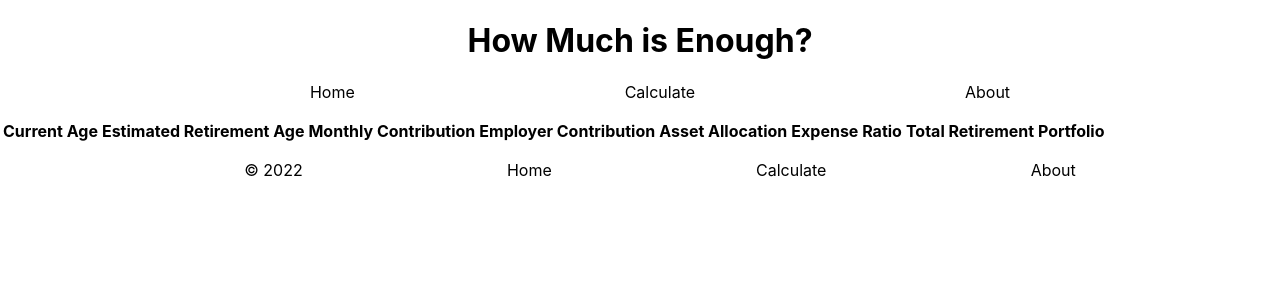
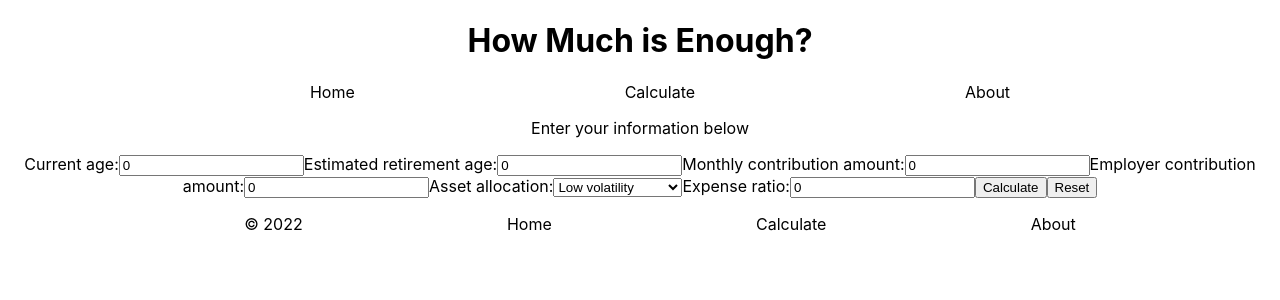
Before and after one commit to jlroland/retire-calc, a React (Create React App) app in the folder client/: page / in a window 1280 px wide. Shown: the top 300 px of the page. Built offline with nearby package versions, Linux system fonts and the light colour scheme.

Commit message:
Build up basic form and event handling for login and calculator

```diff
--- a/client/src/App.js
+++ b/client/src/App.js
@@ -2,15 +2,15 @@ import React from 'react';
 import Header from './components/header';
 import Footer from './components/footer';
 import './css/App.css';
-import Queries from './components/savedQueries';
+//import Queries from './components/savedQueries';
 //import Login from './components/login';
-//import Calculator from './components/calculator';
+import Calculator from './components/calculator';
 
 function App() {
   return (
     <div className="App">
       <Header />
-      <Queries />
+      <Calculator />
       <Footer />
     </div>
   );
--- a/client/src/components/calculator.js
+++ b/client/src/components/calculator.js
@@ -3,30 +3,53 @@ import React from 'react';
 class Calculator extends React.Component {
     constructor(props) {
       super(props);
-      this.state = {};
+      this.state = {
+        currentAge: 0,
+        retireAge: 0,
+        monthlyAmount: 0,
+        employerAmount: 0,
+        assets: 'low',
+        expenseRatio: 0,
+      };
+
+      this.handleChange = this.handleChange.bind(this);
+      this.handleSubmit = this.handleSubmit.bind(this);
+    }
+
+    handleChange(event) {
+      this.setState({[event.target.name]: event.target.value});
+    }
+
+    handleSubmit(event) {
+      event.preventDefault()
     }
 
     render() {
       return (
-        <form>
+        <form onSubmit={this.handleSubmit}>
           <p>Enter your information below</p>
           <label>Current age:
-            <input type='text'/>
+            <input name='currentAge' type='text' value={this.state.currentAge} onChange={this.handleChange}/>
           </label>
           <label>Estimated retirement age:
-            <input type='text'/>
+            <input name='retireAge' type='text' value={this.state.retireAge} onChange={this.handleChange}/>
           </label>
           <label>Monthly contribution amount:
-            <input type='text'/>
+            <input name='monthlyAmount' type='text' value={this.state.monthlyAmount} onChange={this.handleChange}/>
           </label>
           <label>Employer contribution amount:
-            <input type='text'/>
+            <input name='employerAmount' type='text' value={this.state.employerAmount} onChange={this.handleChange}/>
           </label>
           <label>Asset allocation:
-            <input type='text'/>
+            <select name='assets' value={this.state.assets} onChange={this.handleChange}>
+              <option value='low'>Low volatility</option>
+              <option value='medium'>Medium volatility</option>
+              <option value='high'>High volatility</option>
+              <option value='blend'>Target Date Blend</option>
+            </select>
           </label>
           <label>Expense ratio:
-            <input type='text'/>
+            <input name='expenseRatio' type='text' value={this.state.expenseRatio} onChange={this.handleChange}/>
           </label>
           <input type='submit' value='Calculate'/>
           <input type='reset'/>
```
Also changed, not shown: client/src/components/login.js (+17 -4 lines).
